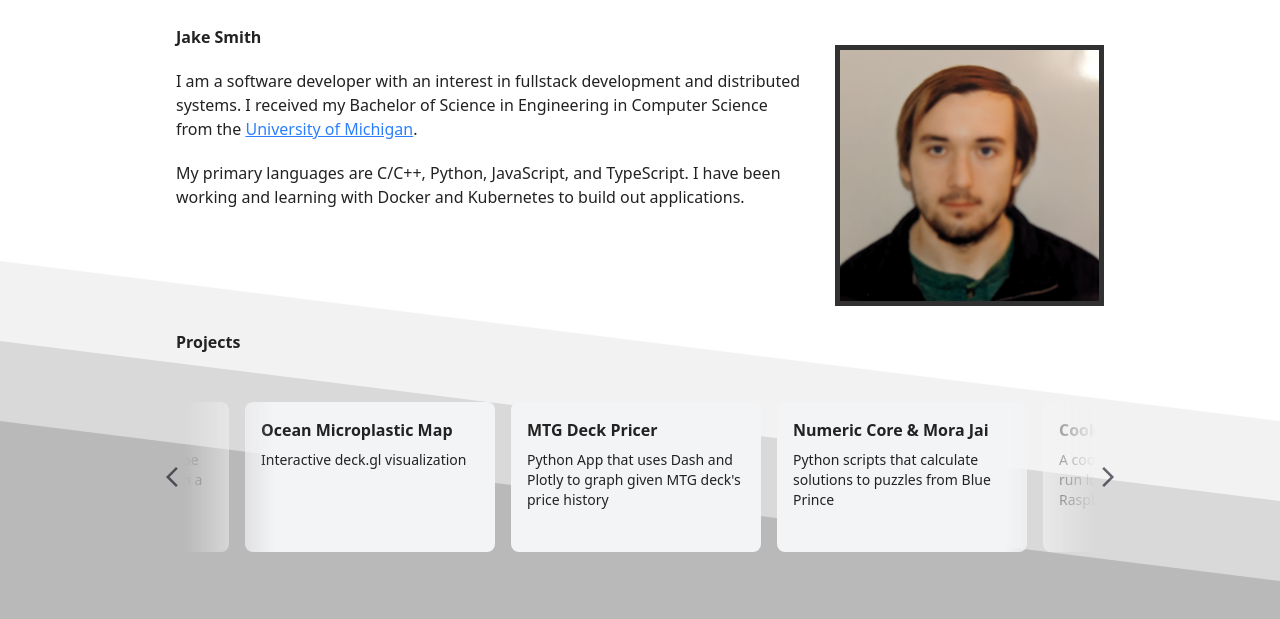
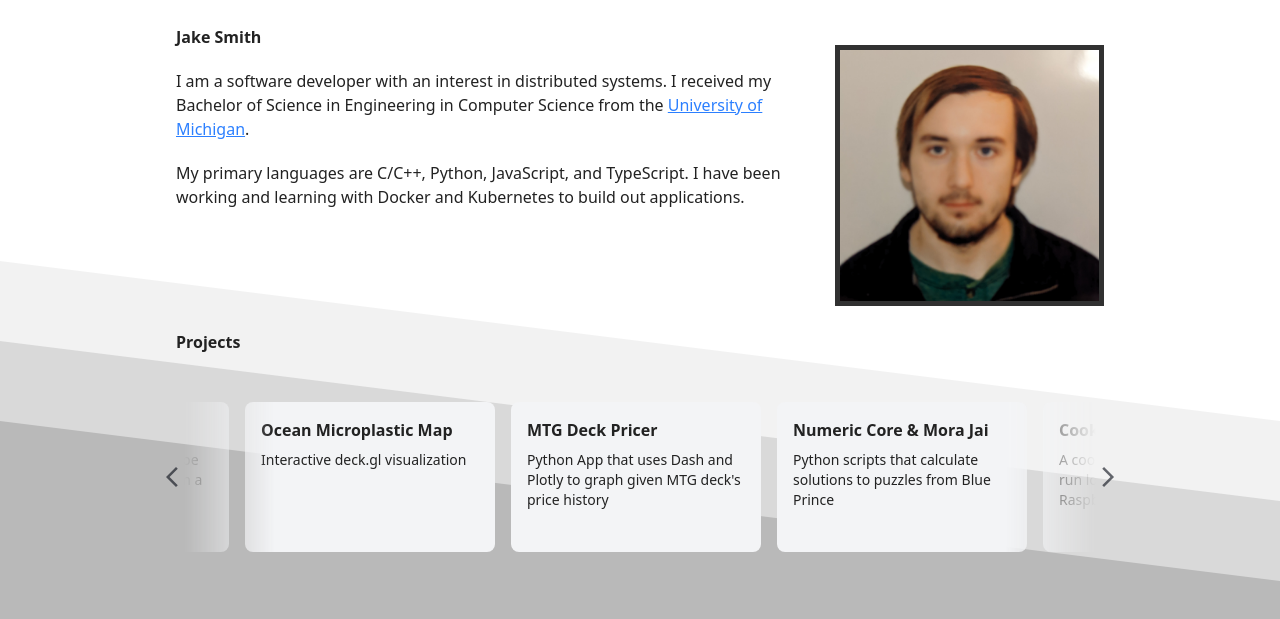
Before and after one commit to Jaksmiths/Jaksmiths.github.io, a plain HTML site: page index.html in a window 1280 px wide. Shown: the part 59-678 px from the top of the page. Drawn offline with Linux system fonts and the light colour scheme.

Commit message:
updated text

```diff
--- a/index.html
+++ b/index.html
@@ -38,7 +38,7 @@
         <div class="md:w-[70%] space-y-5">
             <h1 class="font-bold">Jake Smith</h1>
             <p>
-                I am a software developer with an interest in fullstack development and distributed systems.
+                I am a software developer with an interest in distributed systems.
                 I received my Bachelor of Science in Engineering in Computer Science from the <a class="text-blue-500 hover:text-blue-900 underline" href="https://umich.edu/">University of Michigan</a>.
             </p>
             <p>
```
